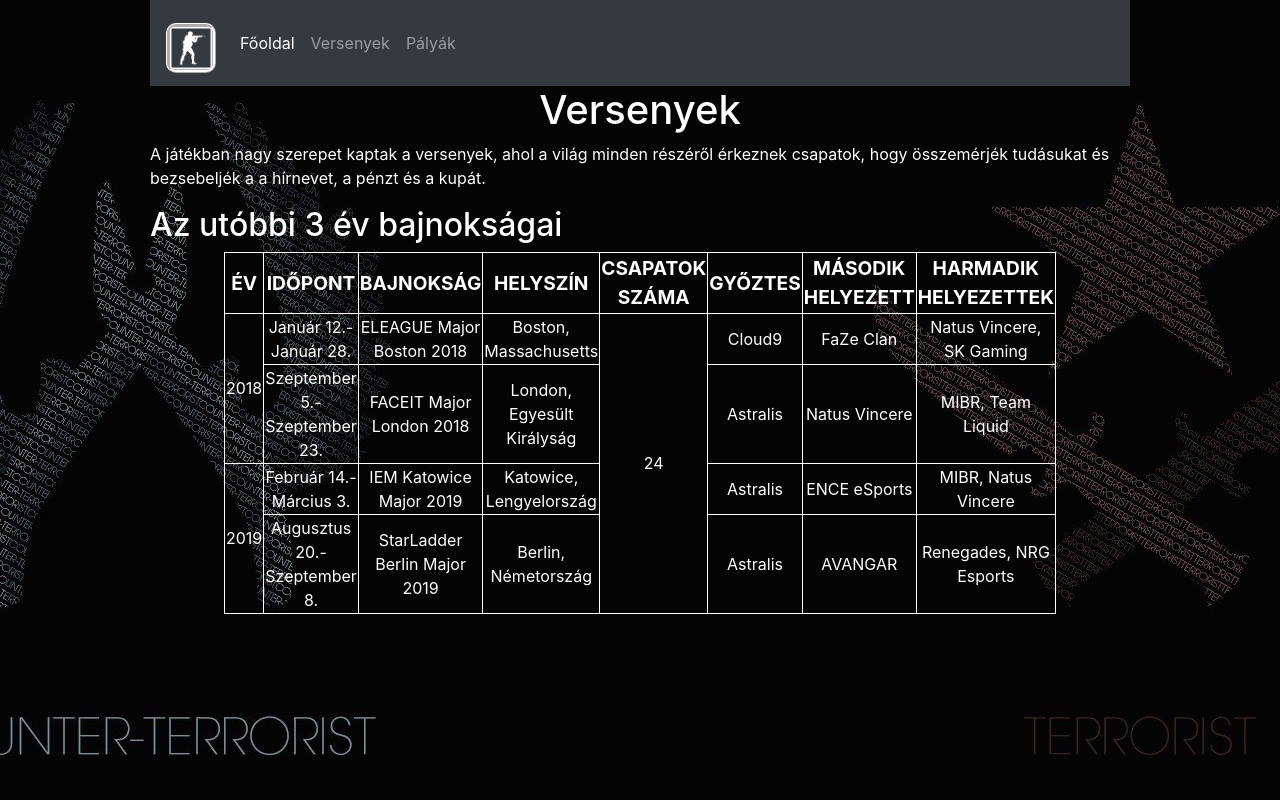
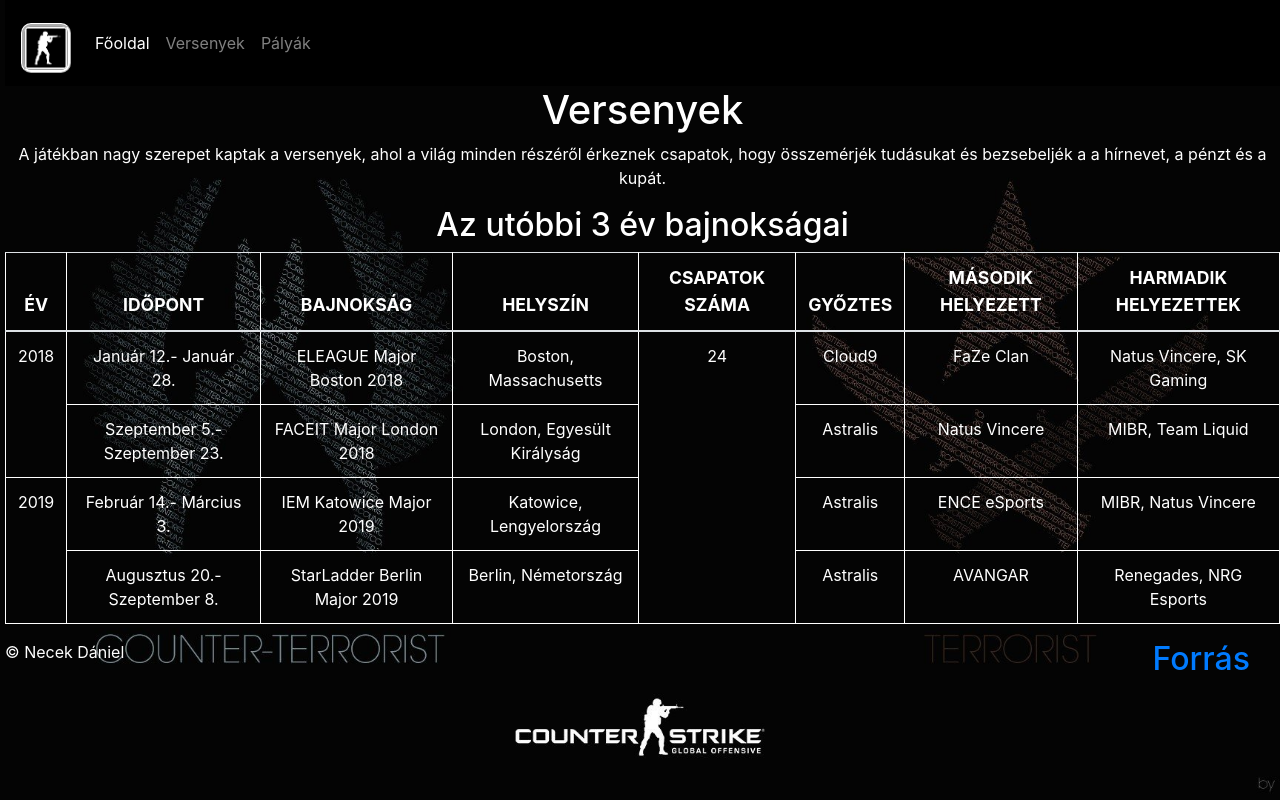
Before and after one commit to NecoChann/CSGO, a plain HTML site: page játék projekt/versenyek.html in a window 1280 px wide. Drawn offline with nearby package versions, Linux system fonts and the light colour scheme.

Commit message:
Add files via upload

```diff
--- a/játék projekt/style.css
+++ b/játék projekt/style.css
@@ -5,8 +5,8 @@ body {
     background-repeat: no-repeat;
     background-attachment: fixed;
     background-position: center;
-    padding-left: 150px;
-    padding-right: 150px;
+    background-size: cover;
+padding-left: 5px;
 }
 h1 {
     text-align: center;
@@ -22,22 +22,32 @@ table, tr, th, td {
 }
 .fejlec {
     color: #FFFFFF;
-    font-size: 120%;
+    font-size: 110%;
     text-transform: uppercase;
 }
 .logo {
     width: 50px;
 }
 img {
-    width: 25%;
+    width: 400px;
     border-style: ridge;
     border-color: white;
     border-radius: 10px;
     margin-top: 10px;
+
 }
 .navbar {
     background-color: black;
 }
 .card {
     background-color: darkgrey;
+    margin-top: 10px;
+    margin-bottom: 10px;
 }
+#kep {
+    margin-left: 10px;
+}
+.forras {
+    float: right;
+    margin-right: 30px;
+}
--- a/játék projekt/versenyek.html
+++ b/játék projekt/versenyek.html
@@ -9,7 +9,7 @@
     <link rel="stylesheet" href="style.css">
 </head>
 <body>
-  <nav class="navbar navbar-expand-lg navbar-dark bg-dark">
+  <nav class="navbar navbar-expand-lg navbar-dark">
     <a class="navbar-brand" href="https://blog.counter-strike.net/"><img class="logo" src="CS1.png" alt="CSGO"></a>
     <button class="navbar-toggler" type="button" data-toggle="collapse" data-target="#navbarNav" aria-controls="navbarNav" aria-expanded="false" aria-label="Toggle navigation">
       <span class="navbar-toggler-icon"></span>
@@ -17,7 +17,7 @@
     <div class="collapse navbar-collapse" id="navbarNav">
       <ul class="navbar-nav">
         <li class="nav-item active">
-          <a class="nav-link" href="index.html">Főoldal <span class="sr-only">(current)</span></a>
+          <a class="nav-link" href="index.html">Főoldal <span class="sr-only"></span></a>
         </li>
         <li class="nav-item">
           <a class="nav-link" href="versenyek.html">Versenyek <span class="sr-only"></span></a>
@@ -32,20 +32,21 @@
     <header class="container">
         <h1>Versenyek</h1>
     </header>
-    <main><p>A játékban nagy szerepet kaptak a versenyek, ahol a világ minden részéről érkeznek csapatok, hogy összemérjék tudásukat és bezsebeljék a a hírnevet, a pénzt és a kupát.</p>
-    <h2>Az utóbbi 3 év bajnokságai</h2>
+    <main>
+    <p class="text-center">A játékban nagy szerepet kaptak a versenyek, ahol a világ minden részéről érkeznek csapatok, hogy összemérjék tudásukat és bezsebeljék a a hírnevet, a pénzt és a kupát.</p>
+    <h2 class="text-center">Az utóbbi 3 év bajnokságai</h2>
 
-    <table>
+    <table class="table text-white">
         <thead>
             <tr class="fejlec">
-                <th>Év</th>
-                <th>Időpont</th>
-                <th>Bajnokság</th>
-                <th>Helyszín</th>
-                <th>Csapatok száma</th>
-                <th>Győztes</th>
-                <th>Második helyezett</th>
-                <th>Harmadik helyezettek</th>
+                <th scope="col">Év</th>
+                <th scope="col">Időpont</th>
+                <th scope="col">Bajnokság</th>
+                <th scope="col">Helyszín</th>
+                <th scope="col" class="d-none d-md-table-cell">Csapatok száma</th>
+                <th scope="col">Győztes</th>
+                <th scope="col" class="d-none d-md-table-cell">Második helyezett</th>
+                <th scope="col" class="d-none d-lg-table-cell">Harmadik helyezettek</th>
             </tr>
         </thead>
         <tbody>
@@ -54,18 +55,18 @@
                 <td>Január 12.- Január 28.</td>
                 <td>ELEAGUE Major Boston 2018</td>
                 <td> Boston, Massachusetts</td>
-                <td rowspan="4">24</td>
+                <td rowspan="4" class="d-none d-md-table-cell">24</td>
                 <td>Cloud9</td>
-                <td>FaZe Clan</td>
-                <td>Natus Vincere, SK Gaming</td>
+                <td class="d-none d-md-table-cell">FaZe Clan</td>
+                <td class="d-none d-lg-table-cell">Natus Vincere, SK Gaming</td>
             </tr>
             <tr>
                 <td>Szeptember 5.- Szeptember 23.</td>
                 <td>FACEIT Major London 2018</td>
                 <td>London, Egyesült Királyság</td>
                 <td>Astralis</td>
-                <td>Natus Vincere</td>
-                <td>MIBR, Team Liquid</td>
+                <td class="d-none d-md-table-cell">Natus Vincere</td>
+                <td class="d-none d-lg-table-cell">MIBR, Team Liquid</td>
             </tr>
             <tr>
                 <td rowspan="2">2019</td>
@@ -73,22 +74,23 @@
                 <td>IEM Katowice Major 2019</td>
                 <td>Katowice, Lengyelország</td>
                 <td>Astralis</td>
-                <td>ENCE eSports</td>
-                <td>MIBR, Natus Vincere</td>
+                <td class="d-none d-md-table-cell">ENCE eSports</td>
+                <td class="d-none d-lg-table-cell">MIBR, Natus Vincere</td>
             </tr>
             <tr>
                 <td>Augusztus 20.- Szeptember 8.</td>
                 <td>StarLadder Berlin Major 2019</td>
                 <td>Berlin, Németország</td>
                 <td>Astralis</td>
-                <td>AVANGAR</td>
-                <td>Renegades, NRG Esports</td>
+                <td class="d-none d-md-table-cell">AVANGAR</td>
+                <td class="d-none d-lg-table-cell">Renegades, NRG Esports</td>
             </tr>
         </tbody>
     </table>
+    <h2 class="forras"><a href="https://www.hltv.org/news/24870/astralis-take-down-navi-2-0-to-win-faceit-major">Forrás</a></h2>
 </main>
 <footer>
-
+  &copy; Necek Dániel
 </footer>
 
 <script src="https://code.jquery.com/jquery-3.4.1.slim.min.js"
```
Also changed, not shown: játék projekt/index.html (+3 -3 lines), játék projekt/palyak.html (+7 -6 lines).
